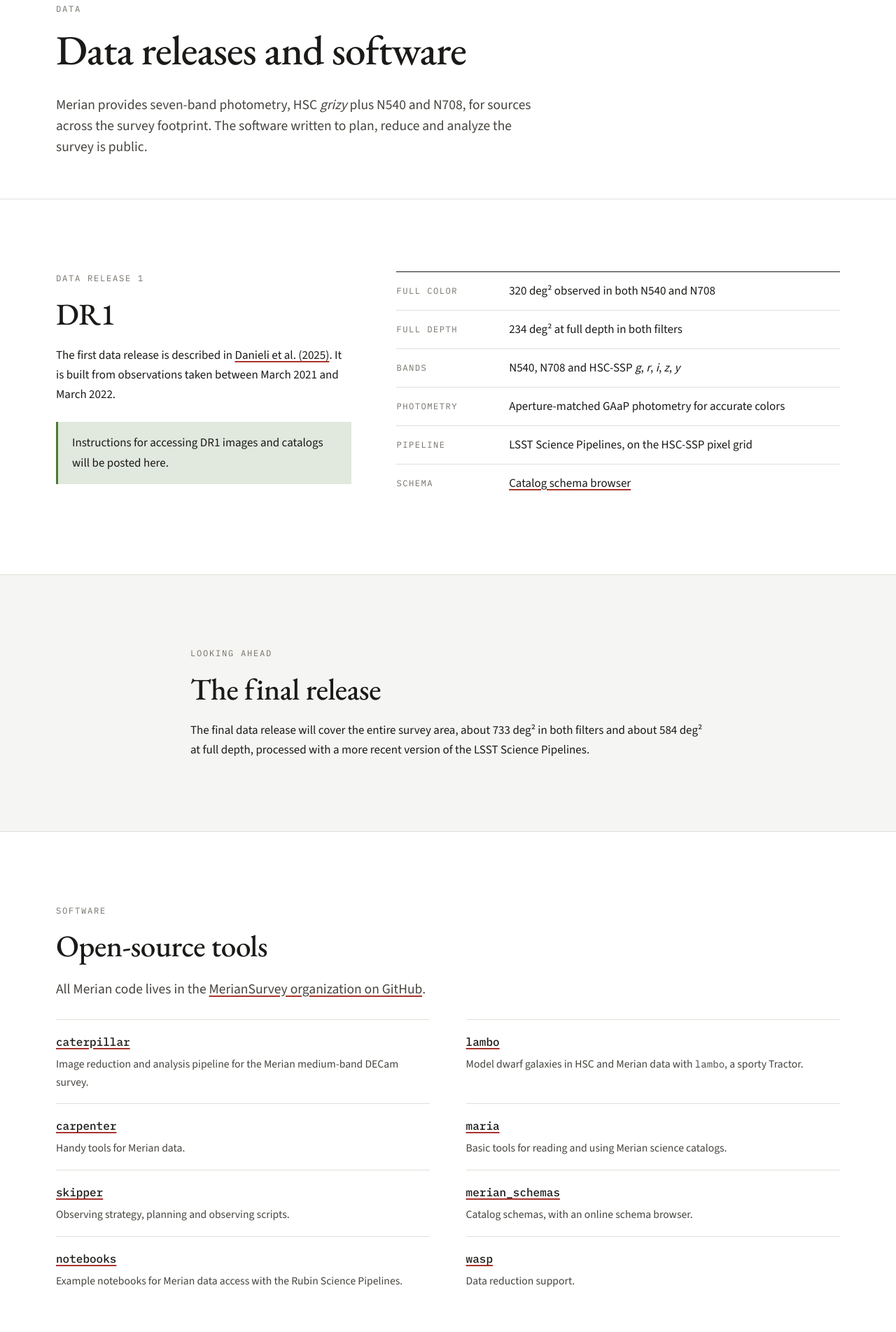
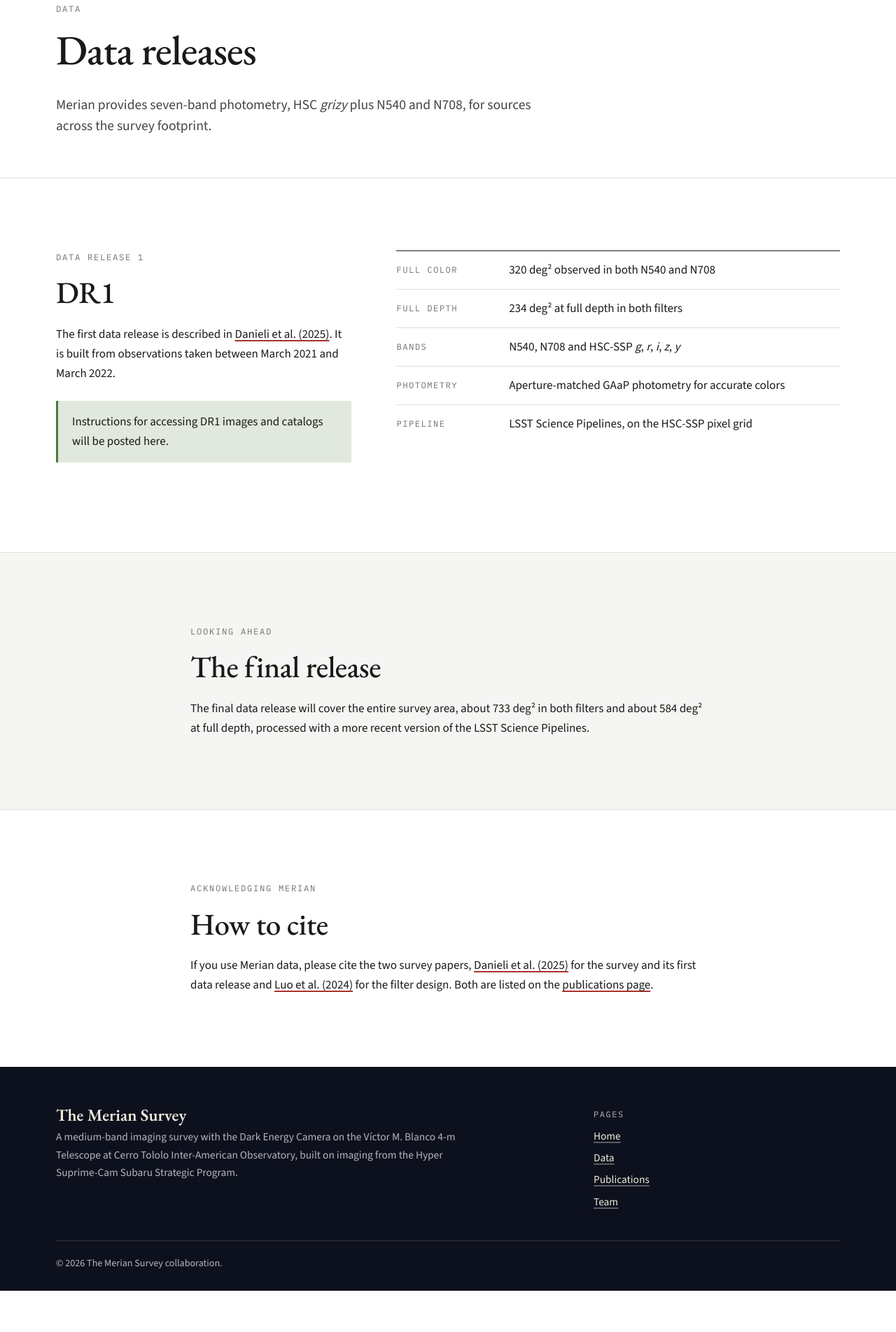
Before and after one commit to MerianSurvey/meriansurvey.github.io, a plain HTML site: page data.html in a window 1280 px wide. Shown: the part 156-2060 px from the top of the page at 70% size. After the commit the page ends 2001 px from the top, so only its background shows below. Drawn offline with nearby package versions, Linux system fonts and the light colour scheme.

Commit message:
Team: no Builder tags, add Romanowsky and Elbaz; Data: drop software and schema; home: "and more"
- Team page: header is now "Merian Team"; remove the Builder tags; add
  Aaron Romanowsky (San José State Univ) and Goni Elbaz (Tel Aviv Univ)
  with photos and links from their profile pages.
- Data page: remove the Software section and the DR1 schema row.
- Home page: add "...and more" under the science cards, and drop the link to
  the removed software section.

Co-Authored-By: Claude Opus 5.5 <noreply@anthropic.com>

```diff
--- a/assets/css/style.css
+++ b/assets/css/style.css
@@ -323,6 +323,8 @@ section[id], [id="filter-figure"] { scroll-margin-top: 72px; }   /* keep anchore
 .card p { color: var(--ink-2); }
 .card .refs { margin-top: auto; padding-top: 6px; font-size: 0.92rem; color: var(--ink-3); }
 .card .more { font-weight: 600; font-size: 0.98rem; }
+.more-science { margin: 2.4rem 0 0; font-family: var(--serif); font-size: 1.45rem; font-style: italic; color: var(--ink-2); }
+.more-science a { font-family: var(--sans); font-style: normal; font-size: 0.98rem; font-weight: 600; margin-left: 0.4em; }
 @media (max-width: 860px) { .cards { grid-template-columns: 1fr; } }
 
 /* ---------- Galaxy gallery ---------- */
--- a/data.html
+++ b/data.html
@@ -4,7 +4,7 @@
 <meta charset="utf-8">
 <meta name="viewport" content="width=device-width, initial-scale=1">
 <title>Data · The Merian Survey</title>
-<meta name="description" content="Merian Survey data releases, catalog documentation and open-source software.">
+<meta name="description" content="Merian Survey data releases.">
 <link rel="icon" href="assets/img/favicon.png">
 <link rel="preconnect" href="https://fonts.googleapis.com">
 <link rel="preconnect" href="https://fonts.gstatic.com" crossorigin>
@@ -19,8 +19,8 @@
   <section class="page-head">
     <div class="wrap">
       <p class="eyebrow">Data</p>
-      <h1>Data releases and software</h1>
-      <p class="lede">Merian provides seven-band photometry, HSC <i>grizy</i> plus N540 and N708, for sources across the survey footprint. The software written to plan, reduce and analyze the survey is public.</p>
+      <h1>Data releases</h1>
+      <p class="lede">Merian provides seven-band photometry, HSC <i>grizy</i> plus N540 and N708, for sources across the survey footprint.</p>
     </div>
   </section>
 
@@ -38,7 +38,6 @@
         <dt>Bands</dt><dd>N540, N708 and HSC-SSP <i>g</i>, <i>r</i>, <i>i</i>, <i>z</i>, <i>y</i></dd>
         <dt>Photometry</dt><dd>Aperture-matched GAaP photometry for accurate colors</dd>
         <dt>Pipeline</dt><dd>LSST Science Pipelines, on the HSC-SSP pixel grid</dd>
-        <dt>Schema</dt><dd><a href="https://meriansurvey.github.io/merian_schemas/browser/">Catalog schema browser</a></dd>
       </dl>
     </div>
   </section>
@@ -51,25 +50,7 @@
     </div>
   </section>
 
-  <section class="section" id="software">
-    <div class="wrap">
-      <p class="eyebrow">Software</p>
-      <h2>Open-source tools</h2>
-      <p class="lede">All Merian code lives in the <a href="https://github.com/MerianSurvey">MerianSurvey organization on GitHub</a>.</p>
-      <ul class="repos">
-        <li><a href="https://github.com/MerianSurvey/caterpillar">caterpillar</a><p>Image reduction and analysis pipeline for the Merian medium-band DECam survey.</p></li>
-        <li><a href="https://github.com/MerianSurvey/lambo">lambo</a><p>Model dwarf galaxies in HSC and Merian data with <code>lambo</code>, a sporty Tractor.</p></li>
-        <li><a href="https://github.com/MerianSurvey/carpenter">carpenter</a><p>Handy tools for Merian data.</p></li>
-        <li><a href="https://github.com/MerianSurvey/maria">maria</a><p>Basic tools for reading and using Merian science catalogs.</p></li>
-        <li><a href="https://github.com/MerianSurvey/skipper">skipper</a><p>Observing strategy, planning and observing scripts.</p></li>
-        <li><a href="https://github.com/MerianSurvey/merian_schemas">merian_schemas</a><p>Catalog schemas, with an online schema browser.</p></li>
-        <li><a href="https://github.com/MerianSurvey/notebooks">notebooks</a><p>Example notebooks for Merian data access with the Rubin Science Pipelines.</p></li>
-        <li><a href="https://github.com/MerianSurvey/wasp">wasp</a><p>Data reduction support.</p></li>
-      </ul>
-    </div>
-  </section>
-
-  <section class="section tint" id="cite">
+  <section class="section" id="cite">
     <div class="wrap narrow">
       <p class="eyebrow">Acknowledging Merian</p>
       <h2>How to cite</h2>
```
Also changed, not shown: data/team.js (+9 -5 lines), index.html (+1 -1 lines), team.html (+1 -3 lines), assets/img/team/aaron-romanowsky.jpg (added), assets/img/team/goni-elbaz.jpg (added).
